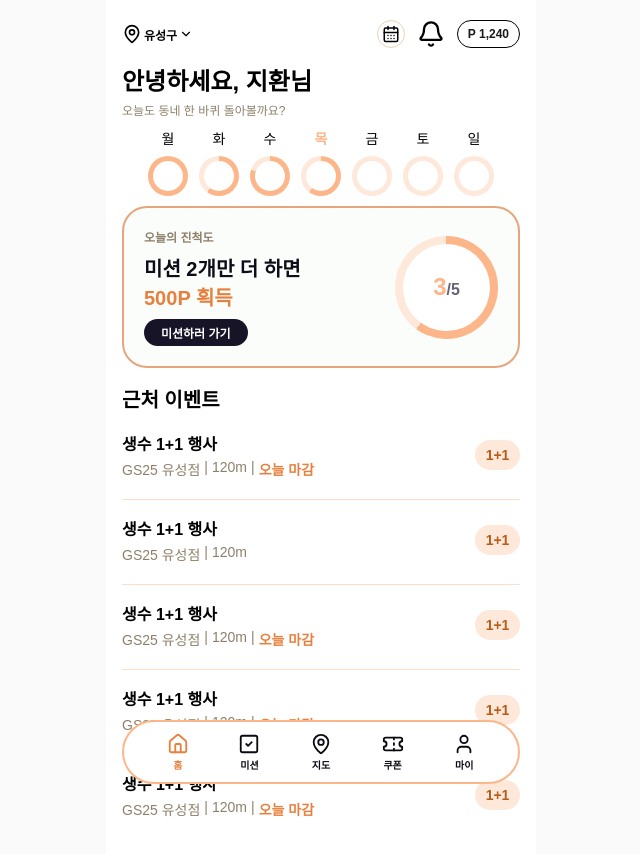
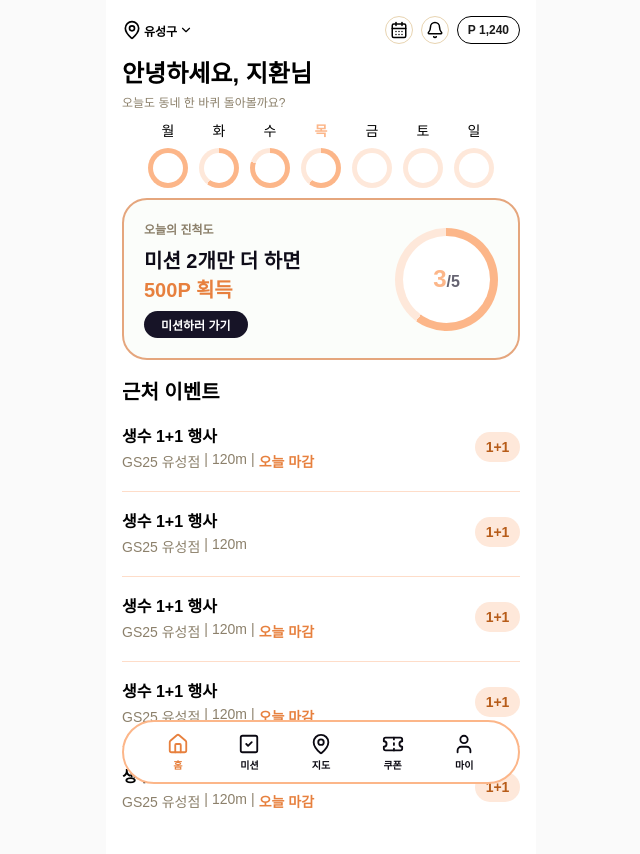
Before and after one commit to Local-Quest/Local-Quest-FE, a React (Vite) app: page / in a window 1280 px wide. Shown: the top 854 px of the page, without its empty margins (319-959 px from the left). Built offline with nearby package versions, Linux system fonts and the light colour scheme; a web font is replaced by a local one.

Commit message:
style: 메인 페이지 헤더 아이콘 스타일 수정

```diff
--- a/src/pages/Consumer/Main.tsx
+++ b/src/pages/Consumer/Main.tsx
@@ -94,7 +94,7 @@ const IconButton = styled.button`
   color: ${colors.black};
 `
 
-const CalendarIconButton = styled(IconButton)`
+const CircleIconButton = styled(IconButton)`
   width: 28px;
   height: 28px;
   border: 1px solid ${colors.brown600};
@@ -298,12 +298,12 @@ export function Main() {
           <ChevronDown size={14} />
         </LocationButton>
         <TopBarRight>
-          <CalendarIconButton type="button" aria-label="캘린더">
+          <CircleIconButton type="button" aria-label="캘린더">
             <CalendarDays size={20} />
-          </CalendarIconButton>
-          <IconButton type="button" aria-label="알림">
-            <Bell size={28} />
-          </IconButton>
+          </CircleIconButton>
+          <CircleIconButton type="button" aria-label="알림">
+            <Bell size={20} />
+          </CircleIconButton>
           <PointsPill>P {pointBalance.toLocaleString()}</PointsPill>
         </TopBarRight>
       </TopBar>
```
Also changed, not shown: public/bell.png (added), public/calendar.png (added).
